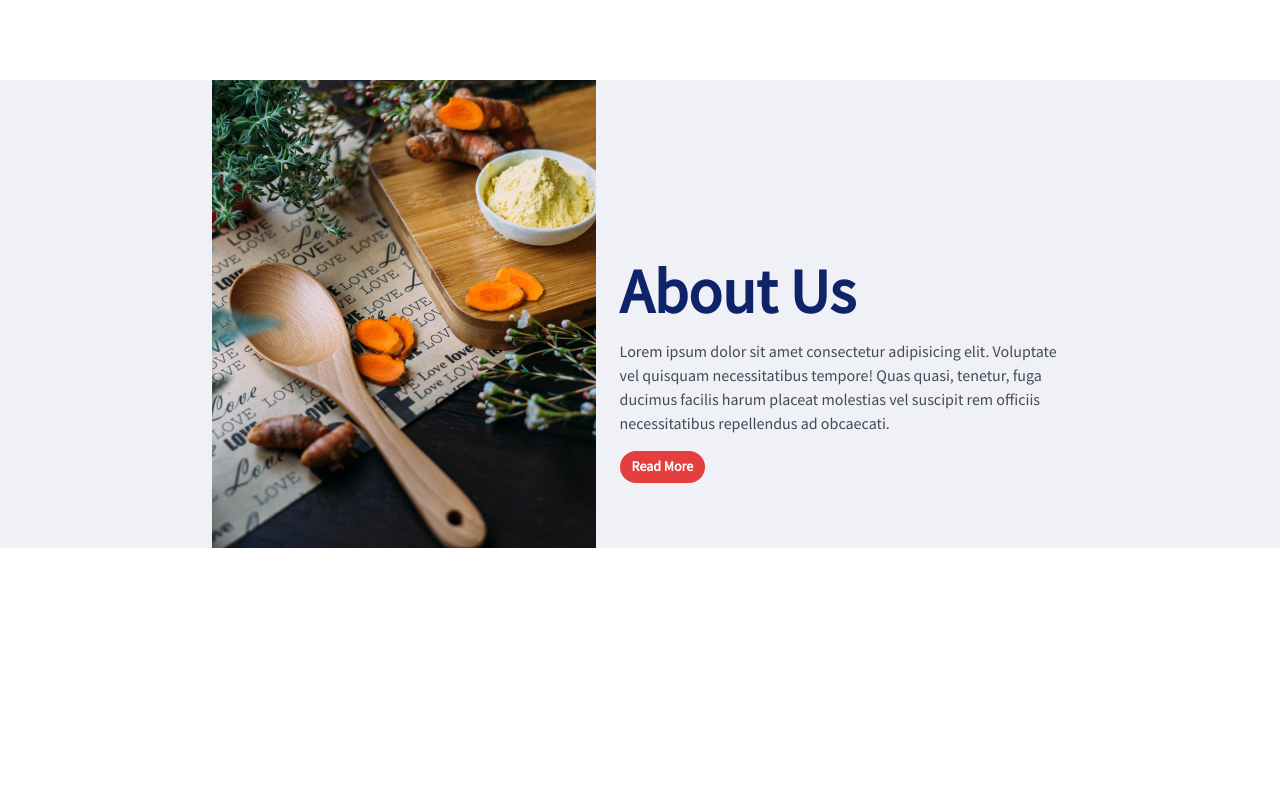
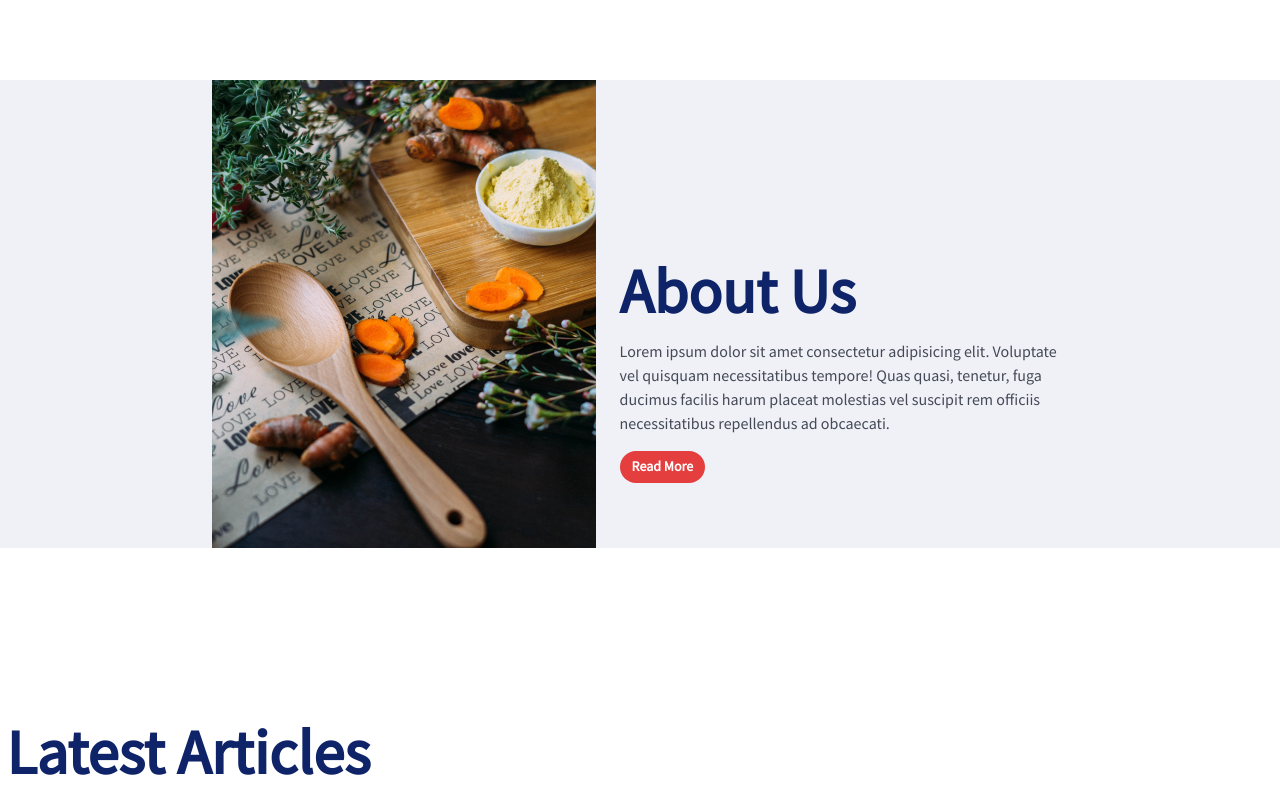
Before and after one commit to naimur61/Internet-Floks, a Next.js app: page / in a window 1280 px wide. Shown: the part 873-1673 px from the top of the page. Before the commit the page ends 1421 px from the top, so only its background shows below. Built offline with nearby package versions, Linux system fonts and the light colour scheme.

Commit message:
start articles

```diff
--- /dev/null
+++ b/pages/components/Articles.tsx
@@ -0,0 +1,14 @@
+import { Box, Text } from "@chakra-ui/react";
+import React from "react";
+
+const Articles = () => {
+	return (
+		<Box mt={["9.9rem"]} pl="6.2">
+			<Text fontSize="3.9rem" fontWeight="extrabold" color="#0E2368">
+				Latest Articles{" "}
+			</Text>
+		</Box>
+	);
+};
+
+export default Articles;
--- a/pages/index.tsx
+++ b/pages/index.tsx
@@ -6,12 +6,14 @@ import { Button } from "@chakra-ui/react";
 import { Box } from "@chakra-ui/react";
 import Header from "./components/Header";
 import About from "./components/About";
+import Articles from "./components/Articles";
 
 export default function Home() {
 	return (
 		<Box sx={{ maxWidth: "1440px", mx: "auto" }}>
 			<Header />
 			<About />
+			<Articles />
 		</Box>
 	);
 }
```
